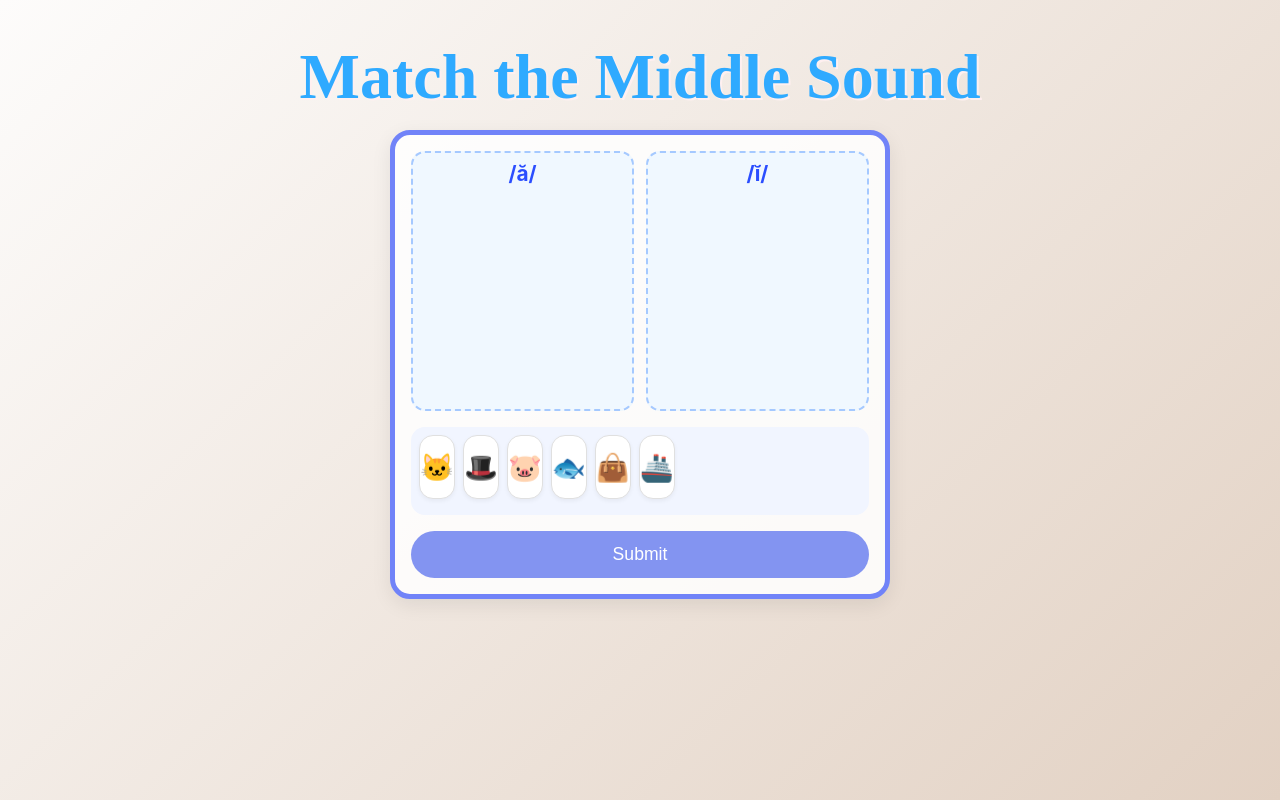
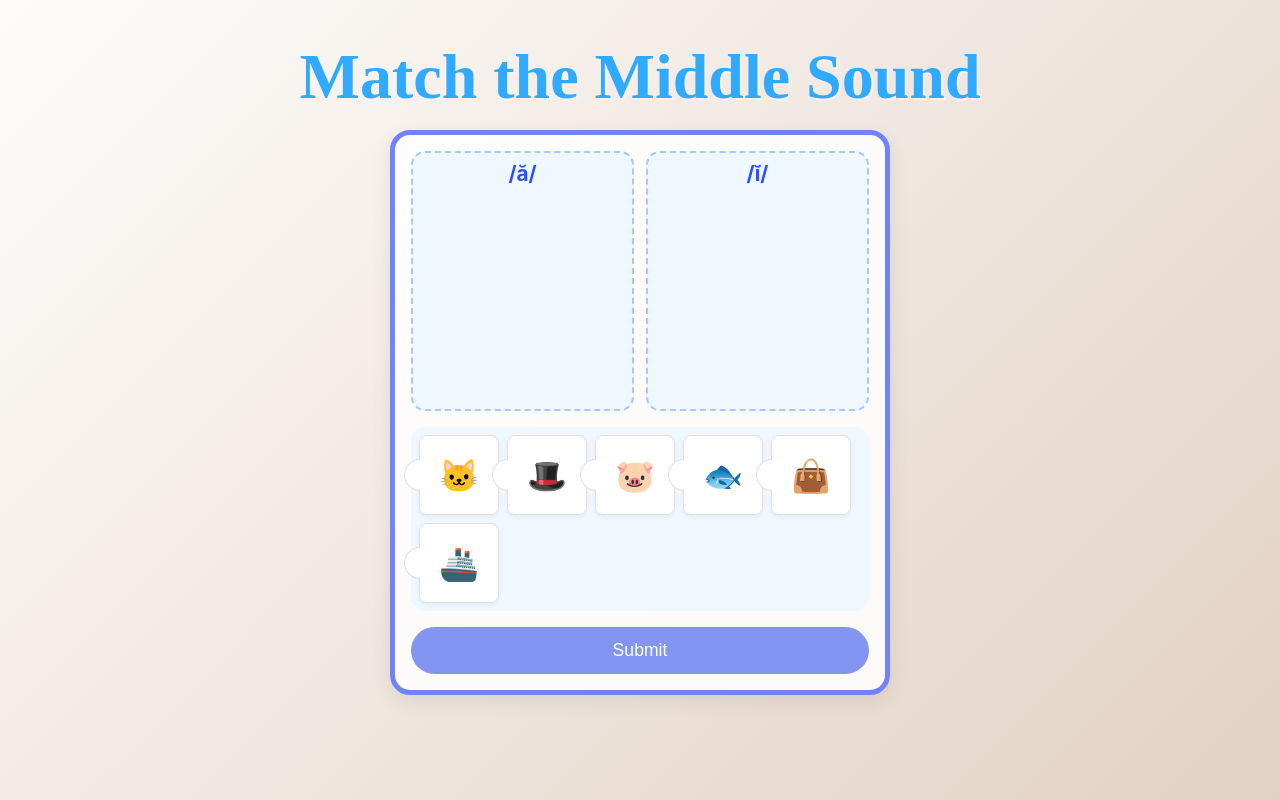
Before and after one commit to Hilorii/Match-The-Middle-Sound, a React (Vite) app: page / in a window 1280 px wide. Built offline with nearby package versions, Linux system fonts and the light colour scheme.

Commit message:
kształt puzla

```diff
--- a/src/components/Card.tsx
+++ b/src/components/Card.tsx
@@ -1,21 +1,39 @@
-import React from 'react';
 import { useDraggable } from '@dnd-kit/core';
-import { CSS } from '@dnd-kit/utilities';
 
-type Props = { id: string; emoji: string };
+interface CardProps {
+    id: string;
+    emoji: string;
+}
 
-export default function Card({ id, emoji }: Props) {
-    const { attributes, listeners, setNodeRef, transform, isDragging } =
-        useDraggable({ id });
+export default function Card({ id, emoji }: CardProps) {
+    const {
+        attributes,
+        listeners,
+        setNodeRef,
+        transform,
+        isDragging,
+    } = useDraggable({ id });
 
     const style: React.CSSProperties = {
-        transform: CSS.Translate.toString(transform),
+        transform: transform
+            ? `translate3d(${transform.x}px, ${transform.y}px, 0)`
+            : undefined,
         opacity: isDragging ? 0.4 : 1,
     };
 
     return (
-        <div ref={setNodeRef} className="card" style={style} {...listeners} {...attributes}>
-            {emoji}
+        <div
+            ref={setNodeRef}
+            className="card"
+            style={style}
+            {...listeners}
+            {...attributes}
+        >
+            {/* wcięcie puzzla */}
+            <div className="half-circle" />
+
+            {/* zawartość */}
+            <span className="emoji">{emoji}</span>
         </div>
     );
 }
--- a/src/index.css
+++ b/src/index.css
@@ -4,12 +4,11 @@
 html, body {
   min-height: 100%;
   font-family: -apple-system, BlinkMacSystemFont, 'Segoe UI', Roboto, Helvetica, Arial, sans-serif;
-  /* lekki gradient tła */
   background: linear-gradient(135deg, #fdfcfb 0%, #e2d1c3 100%);
   color: #111;
 }
 
-/* ----- wrapper (cała strona) ----- */
+/* ----- wrapper ----- */
 .wrapper {
   width: 100%;
   min-height: 100dvh;
@@ -32,7 +31,7 @@ html, body {
   margin-top: 1.5rem;
 }
 
-/* ----- tablica (board) ----- */
+/* ----- tablica ----- */
 .board {
   width: 100%;
   max-width: 500px;
@@ -56,6 +55,7 @@ html, body {
   border: 2px dashed #a5c9ff;
   border-radius: 14px;
   padding: 0.5rem;
+  overflow: visible;            /* wcięcie może wystawać */
 }
 
 .column.drag-over { background: #d6e4ff; }
@@ -67,11 +67,7 @@ html, body {
   cursor: pointer;
   user-select: none;
   color: #2b4eff;
-
-  -webkit-user-select: none; /* Safari */
-  -ms-user-select: none;     /* IE10+ */
-  -webkit-tap-highlight-color: transparent; /* usuwa niebieski flash */
-  outline: none; /* usuwa ramkę focusa (dla klawiatury też) */
+  -webkit-tap-highlight-color: transparent;
 }
 .column h3:hover {
   color: #1734c8;
@@ -79,21 +75,44 @@ html, body {
   transition: ease-in 0.2s;
 }
 
-/* ----- karta ----- */
+/* === KARTA-PUZZEL ================================================= */
 .card {
+  position: relative;
+  width: 80px;
+  height: 80px;
   display: flex;
   align-items: center;
   justify-content: center;
-  font-size: 1.7rem;
-  height: 64px;
-  margin-bottom: 0.5rem;
+  font-size: 2rem;
   background: #ffffff;
-  border-radius: 14px;
   border: 1px solid #e0e0e0;
+  border-radius: 8px;
   box-shadow: 0 2px 4px rgba(0,0,0,.05);
   user-select: none;
+  overflow: visible;
 }
 
+/* wycięcie (półkole) po LEWEJ */
+.half-circle {
+  position: absolute;
+  left: -16px;
+  top: 50%;
+  transform: translateY(-50%);
+  width: 32px;
+  height: 32px;
+  background: #ffffff;
+  border: 1px solid #e0e0e0;
+  border-right: none;
+  border-radius: 50%;
+  pointer-events: none;
+  clip-path: inset(0 50% 0 0);
+}
+
+/* emoji wewnątrz */
+.emoji {
+  position: relative;
+  z-index: 1;
+}
 
 /* ----- przycisk Submit ----- */
 button.submit-btn {
@@ -120,14 +139,13 @@ button.submit-btn:hover {
   margin-top: 1rem;
   padding: 0.5rem;
   border-radius: 14px;
-  background: #f1f5ff;
+  background: #f0f8ff;
   min-height: 80px;
 }
 
 .pool.drag-over { background: #d6e4ff; }
-/* zapobiega przewijaniu strony podczas przeciągania */
+
+/* wyłącz scroll/zoom gesty podczas drag */
 .board,
 .column,
-.pool {
-  touch-action: none;          /* iOS & Android */
-}
+.pool { touch-action: none; }
```
Also changed, not shown: src/components/Column.tsx (+13 -5 lines).
